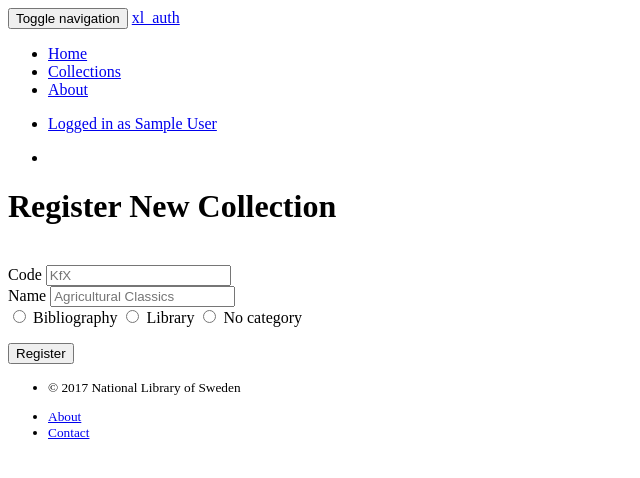
After one commit to libris/xl_auth, a Flask app: template xl_auth/templates/collection/register.html in a window 1280 px wide. The commit adds this page. Shown: the top 478 px of the page, without its empty margins (0-640 px from the left). Run offline with Flask 2, Linux system fonts and the light colour scheme; the template is opened without the code that fills it: values that come from a table or form of the project are taken from there, others are empty; the visitor is signed in with stand-in values (Sample User, id 1); data comes from the database, SQL or seed files in the repository.

Commit message:
Hundred templating updates

```diff
--- a/xl_auth/app.py
+++ b/xl_auth/app.py
@@ -5,7 +5,7 @@ from __future__ import absolute_import, division, print_function, unicode_litera
 
 from flask import Flask, render_template
 
-from . import commands, public, user
+from . import collection, commands, public, user
 from .extensions import (bcrypt, cache, csrf_protect, db, debug_toolbar, login_manager, migrate,
                          webpack)
 from .settings import ProdConfig
@@ -43,6 +43,7 @@ def register_blueprints(app):
     """Register Flask blueprints."""
     app.register_blueprint(public.views.blueprint)
     app.register_blueprint(user.views.blueprint)
+    app.register_blueprint(collection.views.blueprint)
     return None
 
 
--- a/xl_auth/public/views.py
+++ b/xl_auth/public/views.py
@@ -24,17 +24,17 @@ def load_user(user_id):
 @blueprint.route('/', methods=['GET', 'POST'])
 def home():
     """Home page."""
-    form = LoginForm(request.form)
+    login_form = LoginForm(request.form)
     # Handle logging in.
     if request.method == 'POST':
-        if form.validate_on_submit():
-            login_user(form.user)
+        if login_form.validate_on_submit():
+            login_user(login_form.user)
             flash('You are logged in.', 'success')
             redirect_url = request.args.get('next') or url_for('user.members')
             return redirect(redirect_url)
         else:
-            flash_errors(form)
-    return render_template('public/home.html', form=form)
+            flash_errors(login_form)
+    return render_template('public/home.html', login_form=login_form)
 
 
 @blueprint.route('/logout/')
@@ -49,19 +49,21 @@ def logout():
 @blueprint.route('/register/', methods=['GET', 'POST'])
 def register():
     """Register new user."""
-    form = RegisterForm(request.form)
-    if form.validate_on_submit():
-        User.create(email=form.username.data, full_name=form.full_name.data,
-                    password=form.password.data, active=True)
+    register_user_form = RegisterForm(request.form)
+    if register_user_form.validate_on_submit():
+        User.create(email=register_user_form.username.data,
+                    full_name=register_user_form.full_name.data,
+                    password=register_user_form.password.data,
+                    active=True)
         flash('Thank you for registering. You can now log in.', 'success')
         return redirect(url_for('public.home'))
     else:
-        flash_errors(form)
-    return render_template('public/register.html', form=form)
+        flash_errors(register_user_form)
+    return render_template('public/register.html', register_user_form=register_user_form)
 
 
 @blueprint.route('/about/')
 def about():
     """About page."""
-    form = LoginForm(request.form)
-    return render_template('public/about.html', form=form)
+    login_form = LoginForm(request.form)
+    return render_template('public/about.html', login_form=login_form)
--- /dev/null
+++ b/xl_auth/templates/collection/register.html
@@ -0,0 +1,28 @@
+<!-- collection/register.html -->
+{% extends "layout.html" %}
+{% block content %}
+    <div class="container-narrow">
+        <h1>Register New Collection</h1>
+        <br/>
+        <form id="registerForm" class="form form-register" method="POST" action="" role="form">
+            <input type="hidden" name="csrf_token" value="{{ csrf_token() }}"/>
+            <div class="form-group">
+                {{ register_collection_form.code.label }}
+                {{ register_collection_form.code(placeholder="KfX", class_="form-control") }}
+            </div>
+            <div class="form-group">
+                {{ register_collection_form.friendly_name.label }}
+                {{ register_collection_form.friendly_name(placeholder="Agricultural Classics", class_="form-control") }}
+            </div>
+            <div class="form-group">
+                {% for choice in register_collection_form.category %}
+                    <label class="radio">
+                        {{ choice }}
+                        {{ choice.label }}
+                    </label>
+                {% endfor %}
+            </div>
+            <p><input class="btn btn-default btn-submit" type="submit" value="Register"></p>
+        </form>
+    </div>
+{% endblock %}
--- a/xl_auth/templates/nav.html
+++ b/xl_auth/templates/nav.html
@@ -1,10 +1,11 @@
-
+<!-- nav.html -->
 <nav class="navbar navbar-inverse navbar-fixed-top" role="navigation">
     <div class="container">
 
         <!-- Brand and toggle get grouped for better mobile display -->
         <div class="navbar-header">
-    <button type="button" class="navbar-toggle" data-toggle="collapse" data-target=".navbar-ex1-collapse">
+            <button type="button" class="navbar-toggle" data-toggle="collapse"
+                    data-target=".navbar-ex1-collapse">
                 <span class="sr-only">Toggle navigation</span>
                 <span class="icon-bar"></span>
                 <span class="icon-bar"></span>
@@ -20,25 +21,32 @@
         <div class="collapse navbar-collapse navbar-ex1-collapse">
             <ul class="nav navbar-nav">
                 <li><a href="{{ url_for('public.home') }}">Home</a></li>
+                <li><a href="{{ url_for('collection.home') }}">Collections</a></li>
                 <li><a href="{{ url_for('public.about') }}">About</a></li>
             </ul>
             {% if current_user and current_user.is_authenticated %}
                 <ul class="nav navbar-nav navbar-right">
                     <li>
-            <p class="navbar-text"><a class="navbar-link" href="{{ url_for('user.members') }}">Logged in as {{ current_user.full_name }}</a></p>
+                        <p class="navbar-text"><a class="navbar-link"
+                                                  href="{{ url_for('user.members') }}">Logged in
+                            as {{ current_user.full_name }}</a></p>
                     </li>
-        <li><a class="navbar-link" href="{{ url_for('public.logout') }}"><i class="fa fa-sign-out"></i></a></li>
+                    <li>
+                        <a class="navbar-link" href="{{ url_for('public.logout') }}"><i
+                                class="fa fa-sign-out"></i></a>
+                    </li>
 
                 </ul>
-    {% elif form %}
+            {% elif login_form %}
                 <ul class="nav navbar-nav navbar-right">
                     <li><a href="{{ url_for('public.register') }}">Create account</a></li>
                 </ul>
-    <form id="loginForm" method="POST" class="navbar-form form-inline navbar-right" action="/" role="login">
+                <form id="loginForm" method="POST" class="navbar-form form-inline navbar-right"
+                      action="/" role="login">
                     <input type="hidden" name="csrf_token" value="{{ csrf_token() }}"/>
                     <div class="form-group">
-        {{ form.username(placeholder="user@example.com", class_="form-control") }}
-        {{ form.password(placeholder="********", class_="form-control") }}
+                        {{ login_form.username(placeholder="user@example.com", class_="form-control") }}
+                        {{ login_form.password(placeholder="********", class_="form-control") }}
                     </div>
                     <button type="submit" class="btn btn-default">Log in</button>
                 </form>
--- a/xl_auth/templates/users/members.html
+++ b/xl_auth/templates/users/members.html
@@ -1,4 +1,4 @@
-
+<!-- users/members -->
 {% extends "layout.html" %}
 {% block content %}
     <h1>Welcome {{ current_user.full_name }}</h1>
--- a/xl_auth/user/__init__.py
+++ b/xl_auth/user/__init__.py
@@ -3,4 +3,4 @@
 
 from __future__ import absolute_import, division, print_function, unicode_literals
 
-from . import views  # noqa
+from . import models, views  # noqa
```
Also changed, not shown: xl_auth/collection/views.py (added, +37 -0 lines), xl_auth/templates/collection/home.html (added, +18 -0 lines), xl_auth/templates/public/about.html (+8 -6 lines), xl_auth/templates/public/home.html (+17 -9 lines), xl_auth/templates/public/register.html (+10 -10 lines). Lines whose indentation alone changed are shown as unchanged.
